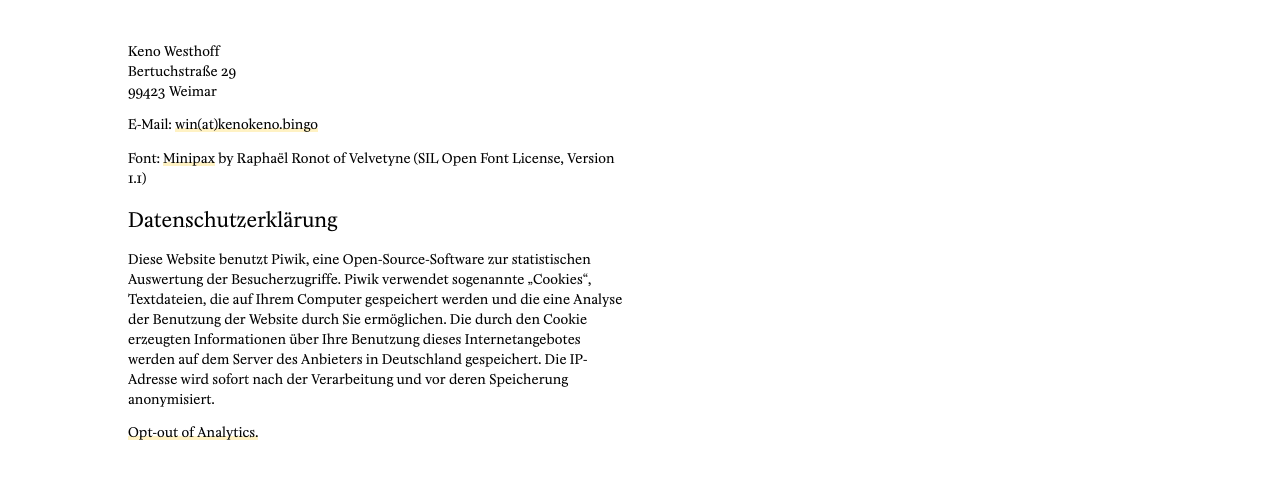
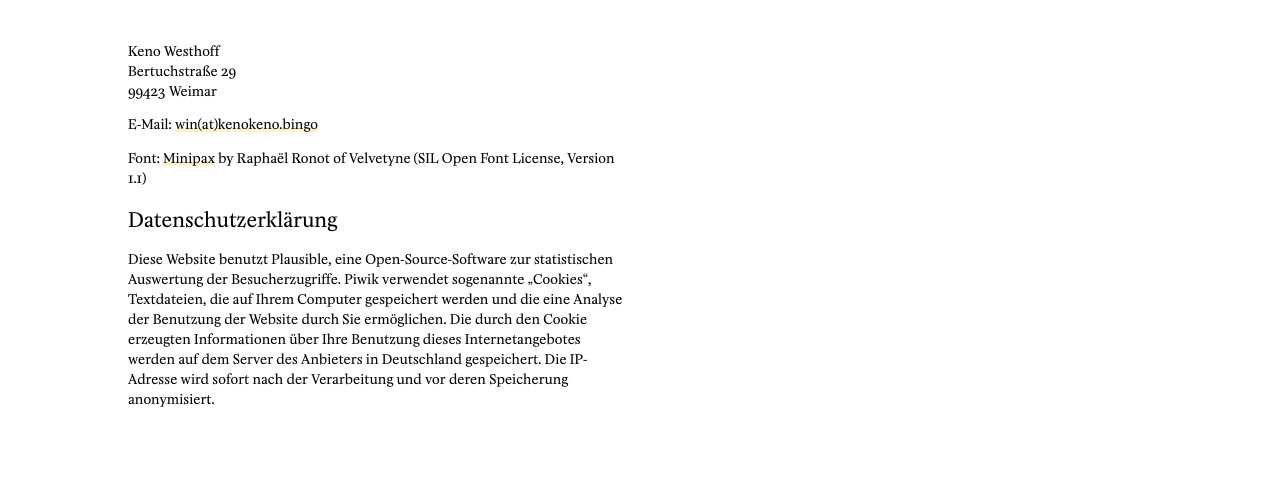
Before and after one commit to kenokenobingo/kenokeno.bingo, an Eleventy site: page meta/imprint.md in a window 1280 px wide. Shown: the part 107-586 px from the top of the page. Built offline with nearby package versions, Linux system fonts and the light colour scheme; Eleventy itself is replaced by a stand-in of ours; files that its build step writes are made by us from their sources.

Commit message:
Updates privacy terms

```diff
--- a/meta/imprint.md
+++ b/meta/imprint.md
@@ -12,6 +12,4 @@
 
 ## Datenschutzerklärung
 
-Diese Website benutzt Piwik, eine Open-Source-Software zur statistischen Auswertung der Besucherzugriffe. Piwik verwendet sogenannte „Cookies“, Textdateien, die auf Ihrem Computer gespeichert werden und die eine Analyse der Benutzung der Website durch Sie ermöglichen. Die durch den Cookie erzeugten Informationen über Ihre Benutzung dieses Internetangebotes werden auf dem Server des Anbieters in Deutschland gespeichert. Die IP-Adresse wird sofort nach der Verarbeitung und vor deren Speicherung anonymisiert.
-
-[Opt-out of Analytics.](https://data.kenokeno.bingo/index.php?module=CoreAdminHome&action=optOut&language=de&backgroundColor=&fontColor=&fontSize=&fontFamily=)
+Diese Website benutzt Plausible, eine Open-Source-Software zur statistischen Auswertung der Besucherzugriffe. Piwik verwendet sogenannte „Cookies“, Textdateien, die auf Ihrem Computer gespeichert werden und die eine Analyse der Benutzung der Website durch Sie ermöglichen. Die durch den Cookie erzeugten Informationen über Ihre Benutzung dieses Internetangebotes werden auf dem Server des Anbieters in Deutschland gespeichert. Die IP-Adresse wird sofort nach der Verarbeitung und vor deren Speicherung anonymisiert.
```
